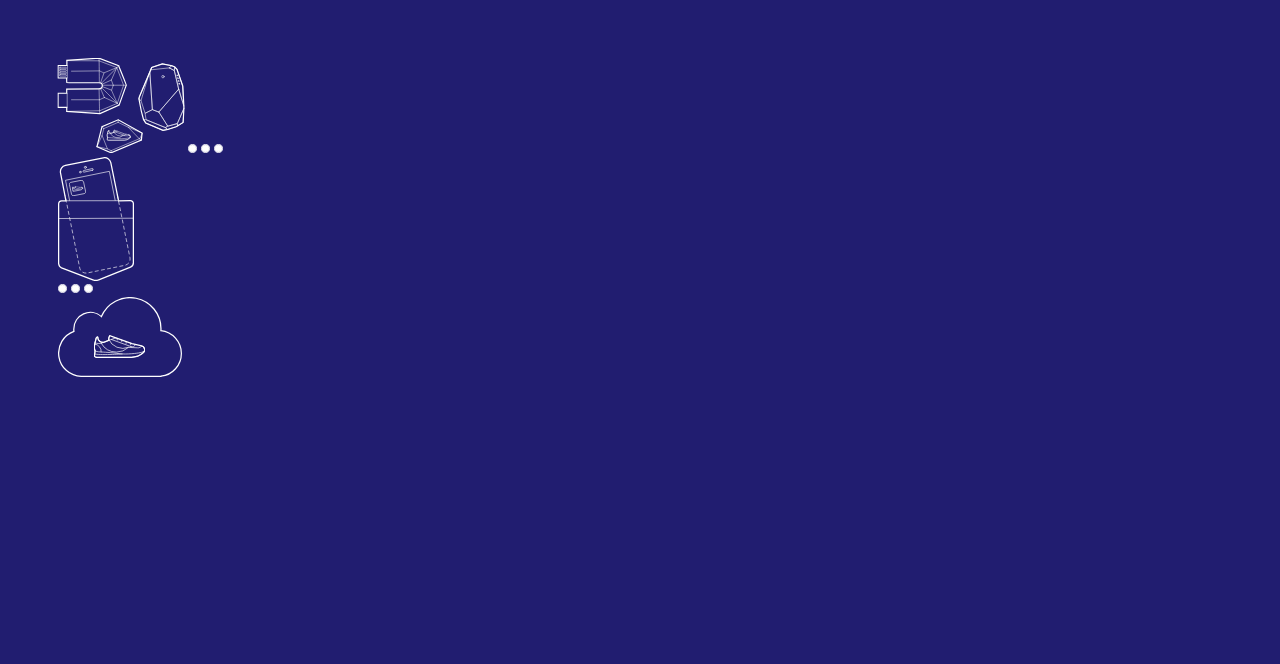
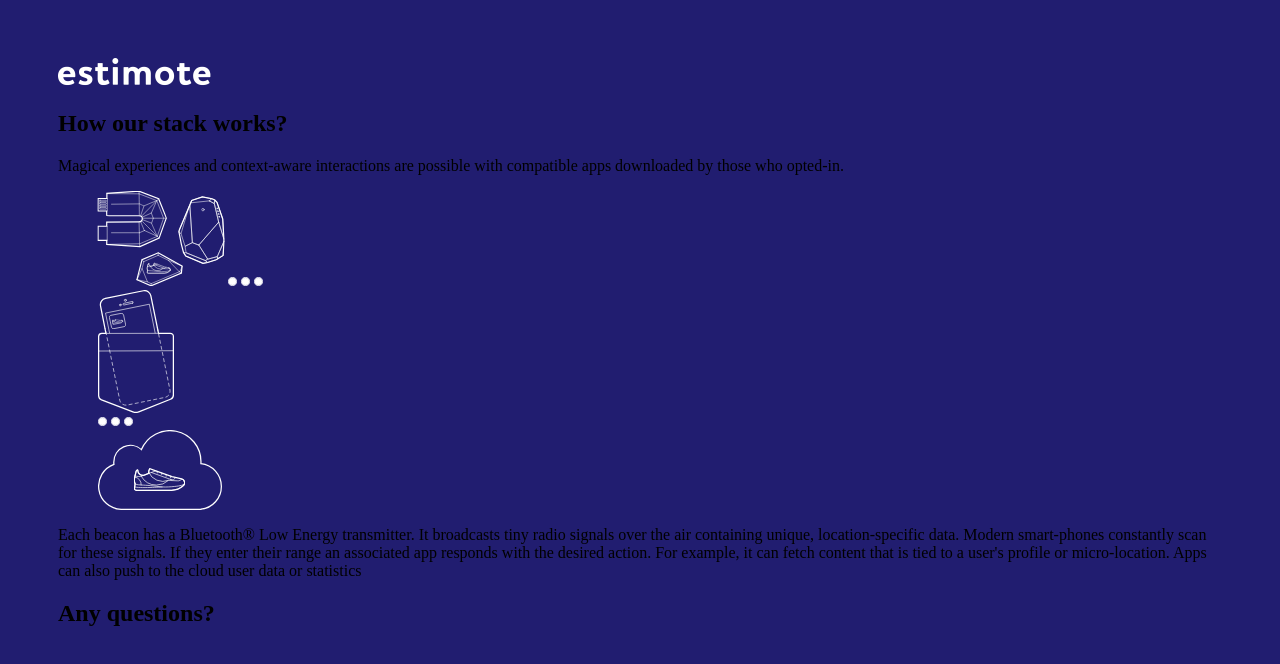
Before and after one commit to ayreeve/Front-end-recruitment-task-2, a website: page index.html in a window 1280 px wide. Drawn offline with nearby package versions, Linux system fonts and the light colour scheme; a small style sheet from the web is missing.

Commit message:
sections added

```diff
--- a/index.html
+++ b/index.html
@@ -11,12 +11,24 @@
     <title>Estimote</title>
 
     <link rel="shortcut icon" href="images/favicon/favicon.jpg" type="image/x-icon">
-    <!--<link href="https://fonts.googleapis.com/css?family=Gloria+Hallelujah" rel="stylesheet">-->
+    <link href="https://www.fontify.me/wf/dcfc9940fb64f66c4b657d88596748b3" rel="stylesheet" type="text/css">
     <link rel="stylesheet" href="css/style.css">
 </head>
 
 <body>
-    <div class="svg_color_mask">
+    <container>
+
+        <a href="https://estimote.com"><img src="images/logo/logo.png" alt="Estimote logo" class="logo"></a>
+
+        <section class="intro row">
+            <header class="col-m-12">
+                <h1>How our stack works?</h1>
+            </header>
+            <p class="col-m-6 col-offset-3">Magical experiences and context-aware interactions are possible with compatible apps downloaded by those who opted-in.</p>
+        </section>
+
+        <section class="animations svg_color_mask">
+            <figure>
                 <img src="images/svg_pictures/beacons.svg" alt="beacons set" class="beacons">
                 <img src="images/svg_pictures/dot.svg" alt="loading dot" class="dot dot_1">
                 <img src="images/svg_pictures/dot.svg" alt="loading dot" class="dot dot_2">
@@ -35,7 +47,25 @@
                     <img src="images/svg_pictures/cloud.svg" alt="cloud" class="cloud">
                     <img src="images/svg_pictures/cloud_shoe.svg" alt="shoe in cloud" class="cloud_shoe">
                 </div>
-    </div>
+            </figure>
+        </section>
+
+        <section class="description row">
+            <p class="col-m-6 col-offset-3">Each beacon has a Bluetooth® Low Energy transmitter. It broadcasts tiny radio signals over the air containing unique, location-specific data. Modern smart-phones constantly scan for these signals. If they enter their range an associated app responds with the desired action. For example, it can fetch content that is tied to a user's profile or micro-location. Apps can also push to the cloud user data or statistics</p>
+        </section>
+
+        <section class="faq row">
+            <header class="col-m-12">
+                <h1>Any questions?</h1>
+            </header>
+        </section>
+
+        <section class="table row">
+            <header>
+                <h1></h1>
+            </header>
+        </section>
+    </container>
 
     <!-- SCRIPTS -->
     <script src="https://cdnjs.cloudflare.com/ajax/libs/gsap/1.19.1/TweenMax.min.js" type="text/javascript"></script>
```
Lines whose indentation alone changed are shown as unchanged.
